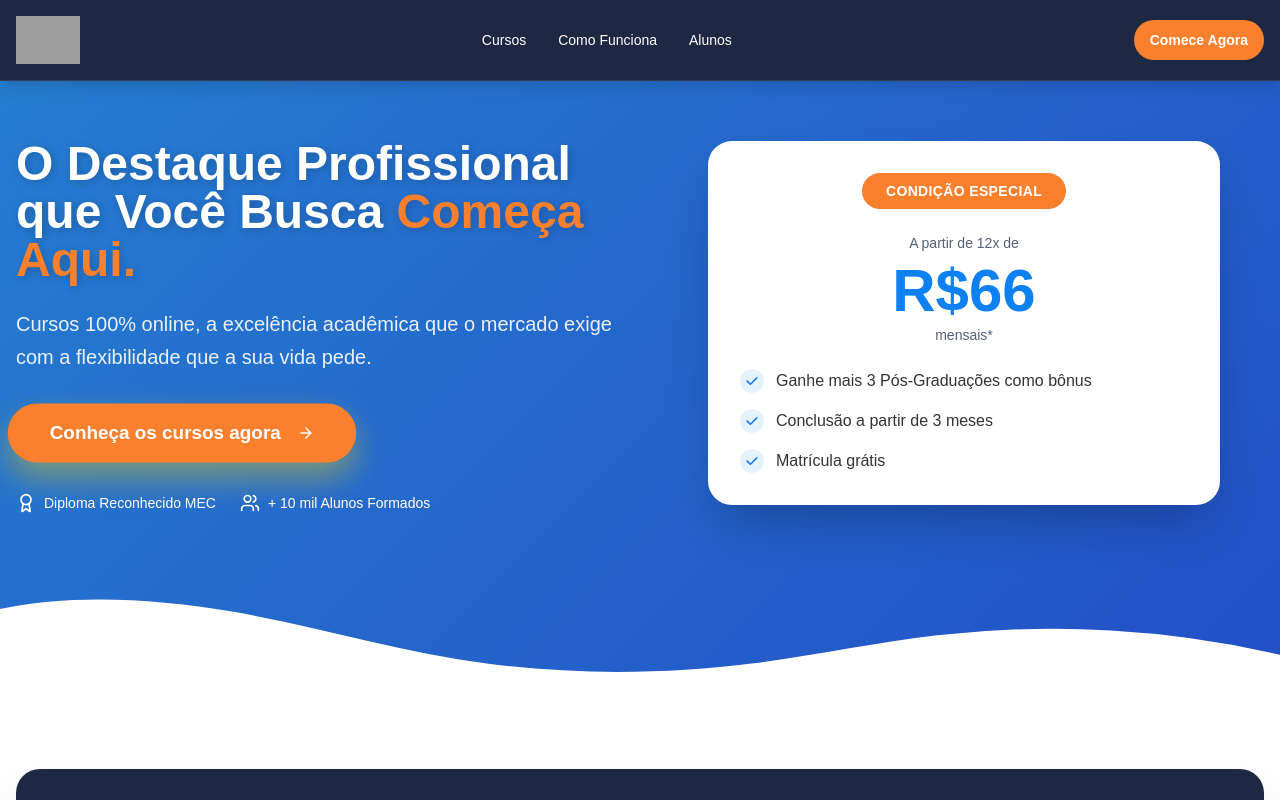
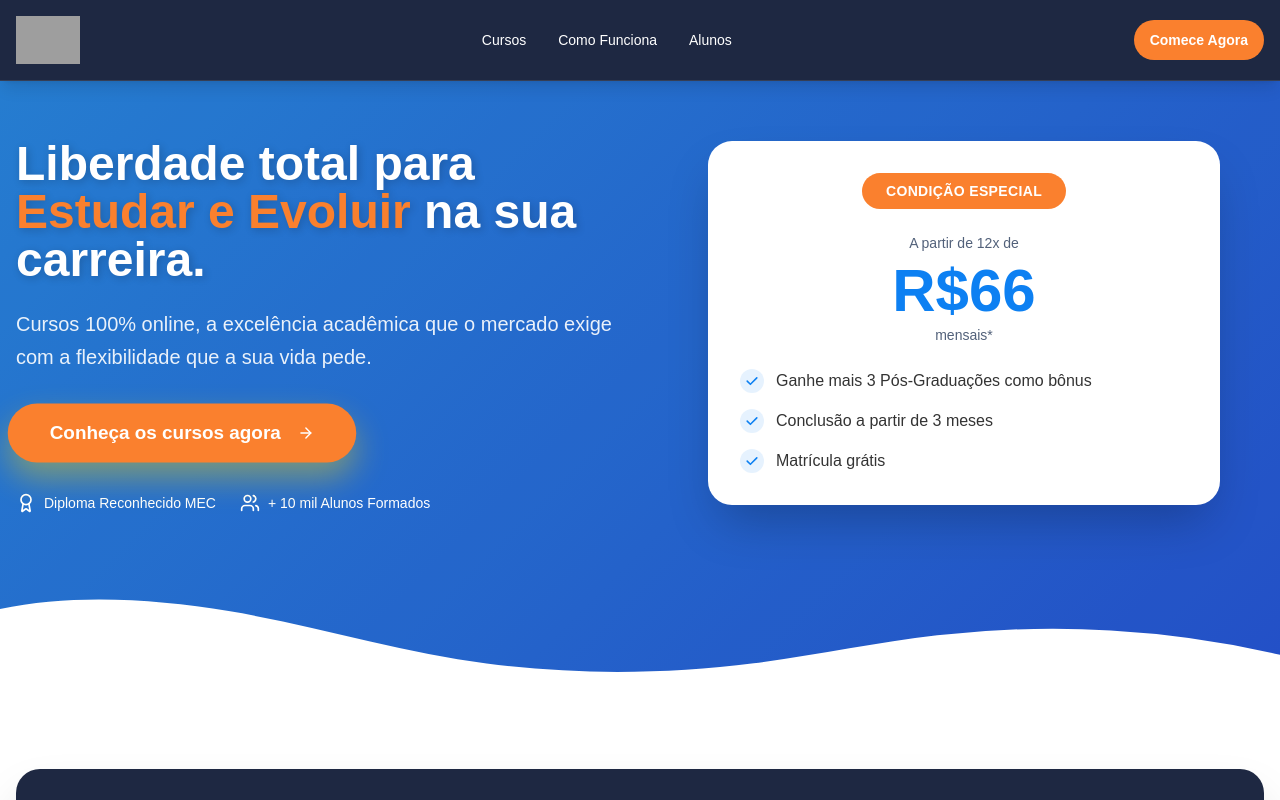
Before and after one commit to juanmkt-web/graduacaofasul.com.br, a React app: page / in a window 1280 px wide. Shown: the top 800 px of the page. Built offline with nearby package versions, Linux system fonts and the light colour scheme; grey boxes are pictures that could not be loaded; the HTML template or start-up script is replaced by a standard one.

Commit message:
Code edited in Lovable Code Editor
Edited UI in Lovable

```diff
--- a/src/components/Hero.tsx
+++ b/src/components/Hero.tsx
@@ -27,7 +27,7 @@ const Hero = () => {
                 textShadow: "2px 2px 8px rgba(0, 0, 0, 0.2)",
               }}
             >
-              O Destaque Profissional que Você Busca <span className="text-accent">Começa Aqui.</span>
+              Liberdade total para<span className="text-accent"> Estudar e Evoluir</span> na sua carreira.
             </h1>
 
             <p className="text-xl text-white/90 leading-relaxed mb-8">
```
